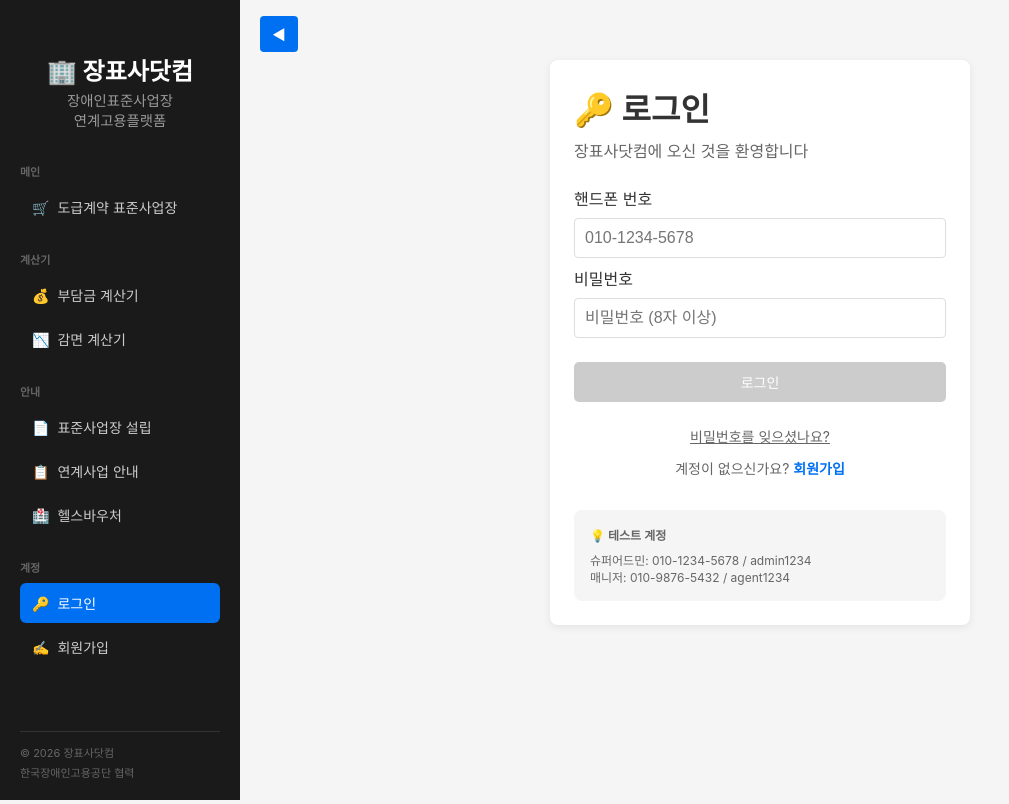
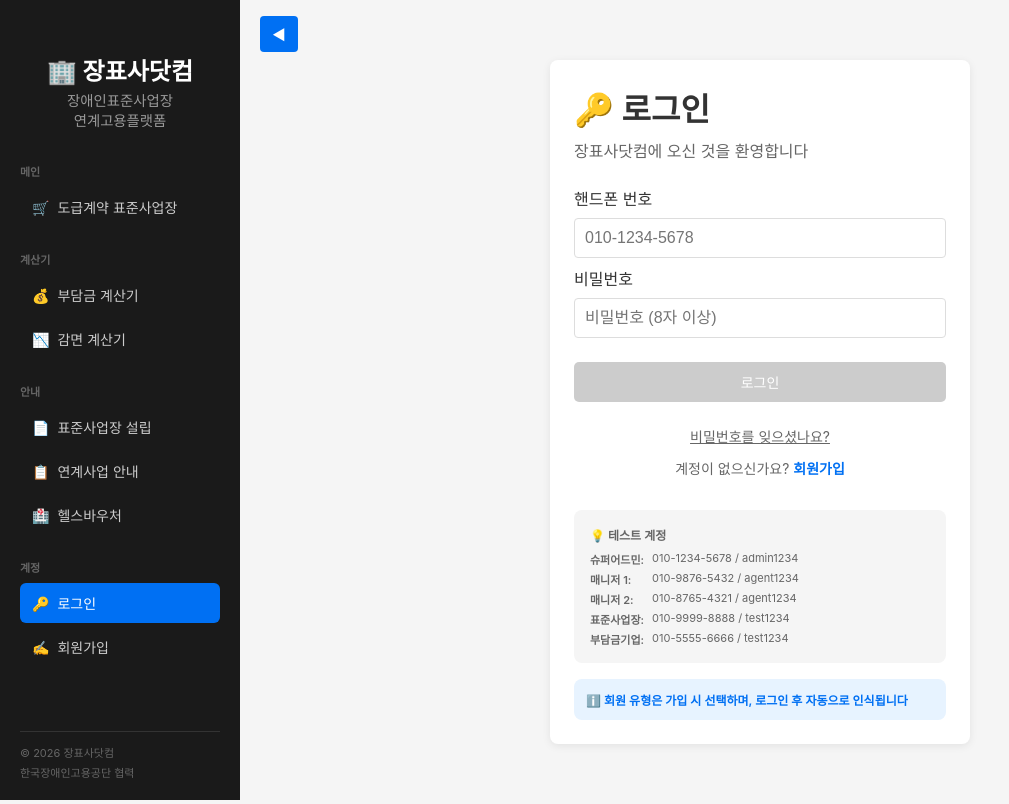
Before and after one commit to masolshop/jangpyosa, a Next.js app in the folder apps/web/: page /login in a window 1280 px wide. Shown: the whole page, without its empty margins (0-1009 px from the left). Built offline with nearby package versions, Linux system fonts and the light colour scheme.

Commit message:
Improve login page UX with role information display
- Add all test accounts (SUPER_ADMIN, AGENT, SUPPLIER, BUYER)
- Add info box explaining automatic role recognition
- Show that role is selected during signup, not login
- Improve test account display with grid layout

```diff
--- a/apps/web/src/app/login/page.tsx
+++ b/apps/web/src/app/login/page.tsx
@@ -150,8 +150,37 @@ export default function LoginPage() {
           }}
         >
           <p style={{ fontWeight: 600, marginBottom: 8 }}>💡 테스트 계정</p>
-          <p style={{ margin: 0 }}>슈퍼어드민: 010-1234-5678 / admin1234</p>
-          <p style={{ margin: 0 }}>매니저: 010-9876-5432 / agent1234</p>
+          <div style={{ display: 'grid', gridTemplateColumns: 'auto 1fr', gap: '4px 8px', fontSize: 11 }}>
+            <span style={{ fontWeight: 600 }}>슈퍼어드민:</span>
+            <span>010-1234-5678 / admin1234</span>
+
+            <span style={{ fontWeight: 600 }}>매니저 1:</span>
+            <span>010-9876-5432 / agent1234</span>
+
+            <span style={{ fontWeight: 600 }}>매니저 2:</span>
+            <span>010-8765-4321 / agent1234</span>
+
+            <span style={{ fontWeight: 600 }}>표준사업장:</span>
+            <span>010-9999-8888 / test1234</span>
+
+            <span style={{ fontWeight: 600 }}>부담금기업:</span>
+            <span>010-5555-6666 / test1234</span>
+          </div>
+        </div>
+
+        <div
+          style={{
+            marginTop: 16,
+            padding: 12,
+            background: "#e7f3ff",
+            borderRadius: 8,
+            fontSize: 12,
+            color: "#0070f3",
+          }}
+        >
+          <p style={{ margin: 0, fontWeight: 600 }}>
+            ℹ️ 회원 유형은 가입 시 선택하며, 로그인 후 자동으로 인식됩니다
+          </p>
         </div>
       </div>
     </div>
```
